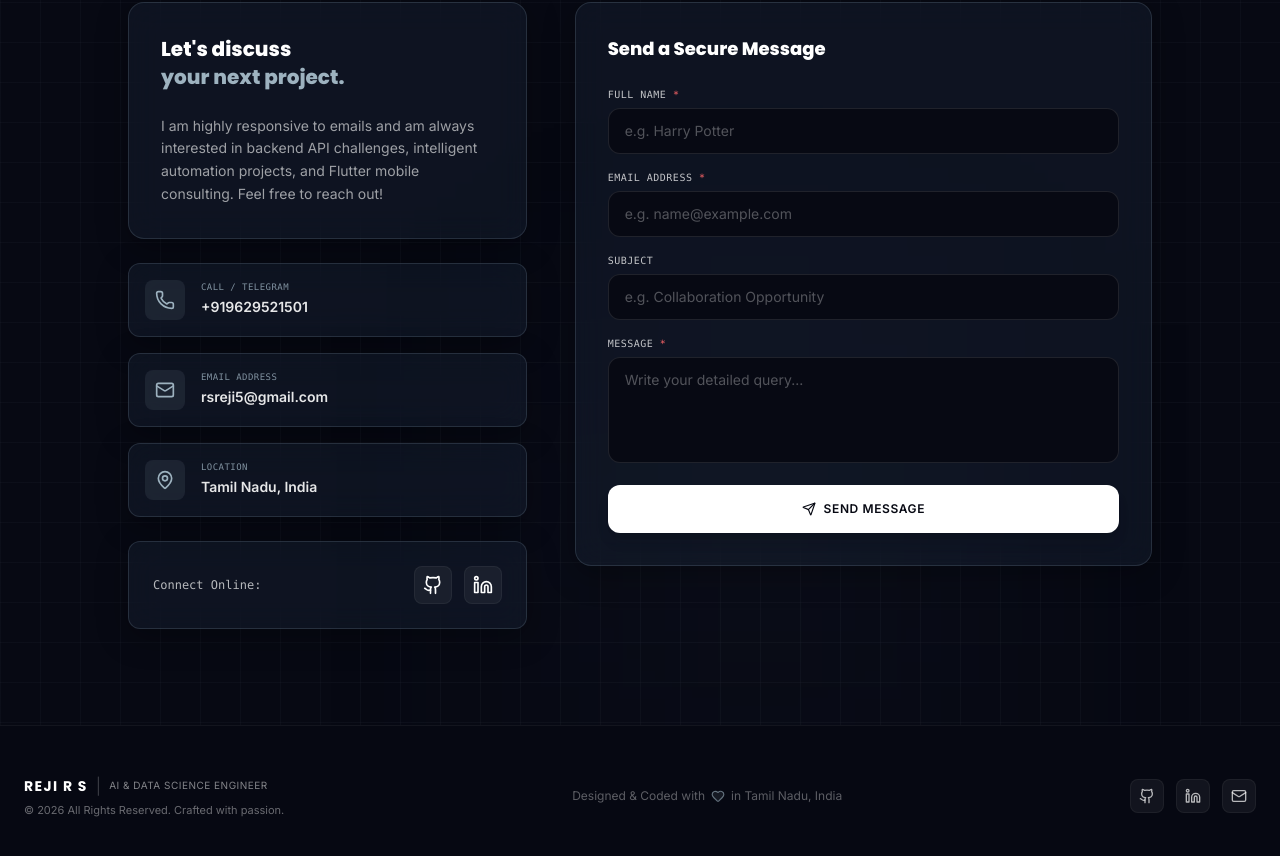
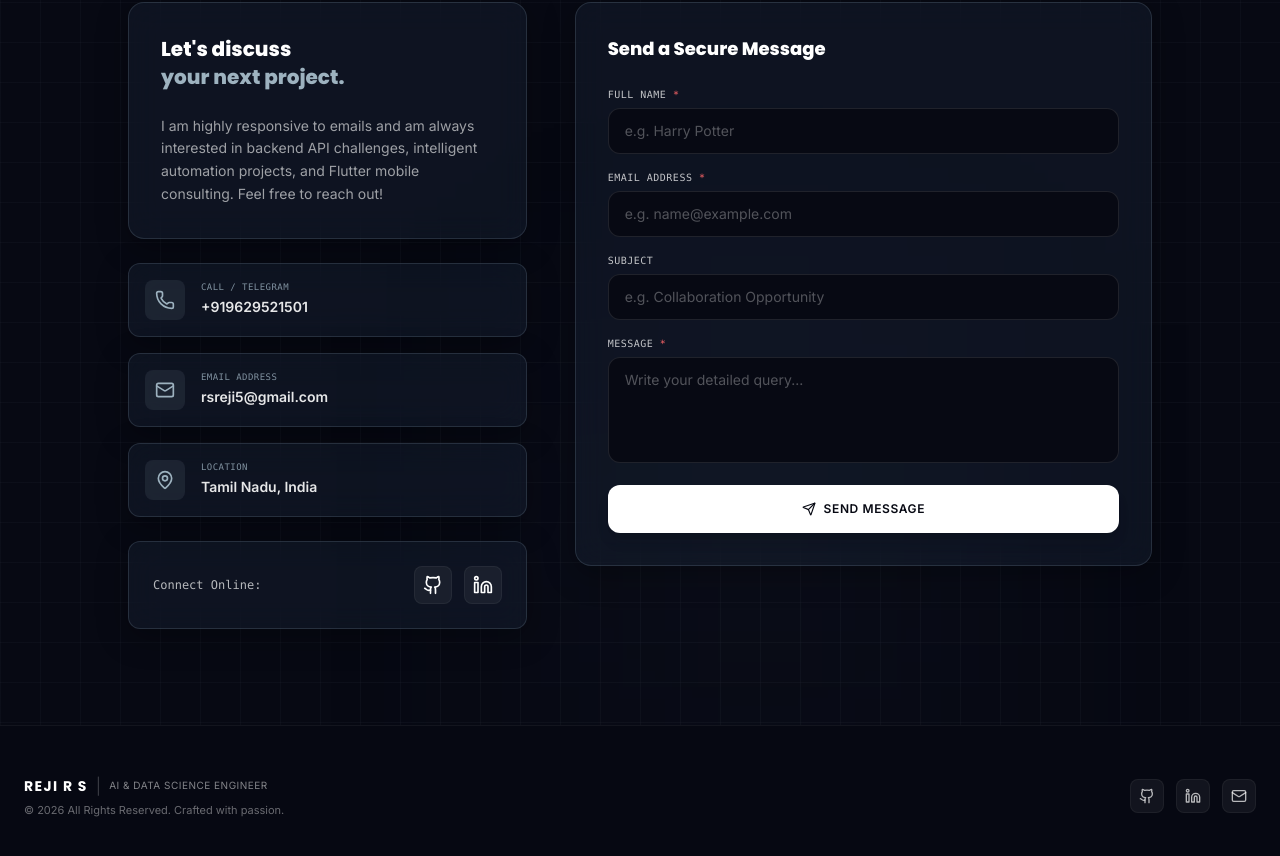
Before and after one commit to rsreji5-lgtm/portfolio, a React (Vite) app: page / in a window 1280 px wide. Shown: the part 6387-7243 px from the top of the page. Built offline with nearby package versions, Linux system fonts and the light colour scheme.

Commit message:
Remove heart indicator from footer
Removed the small heart indicator section from the footer.

```diff
--- a/src/components/Footer.tsx
+++ b/src/components/Footer.tsx
@@ -43,13 +43,6 @@ export default function Footer() {
           </p>
         </div>
 
-        {/* Middle: Small Heart indicator */}
-        <div className="hidden md:flex items-center space-x-1.5 text-xs text-white/35">
-          <span>Designed & Coded with</span>
-          <Heart className="w-3.5 h-3.5 text-accent/60 fill-accent/10 animate-pulse" />
-          <span>in Tamil Nadu, India</span>
-        </div>
-
         {/* Right: Social Profiles */}
         <div className="flex items-center space-x-3">
           {socialLinks.map((link, idx) => (
```
